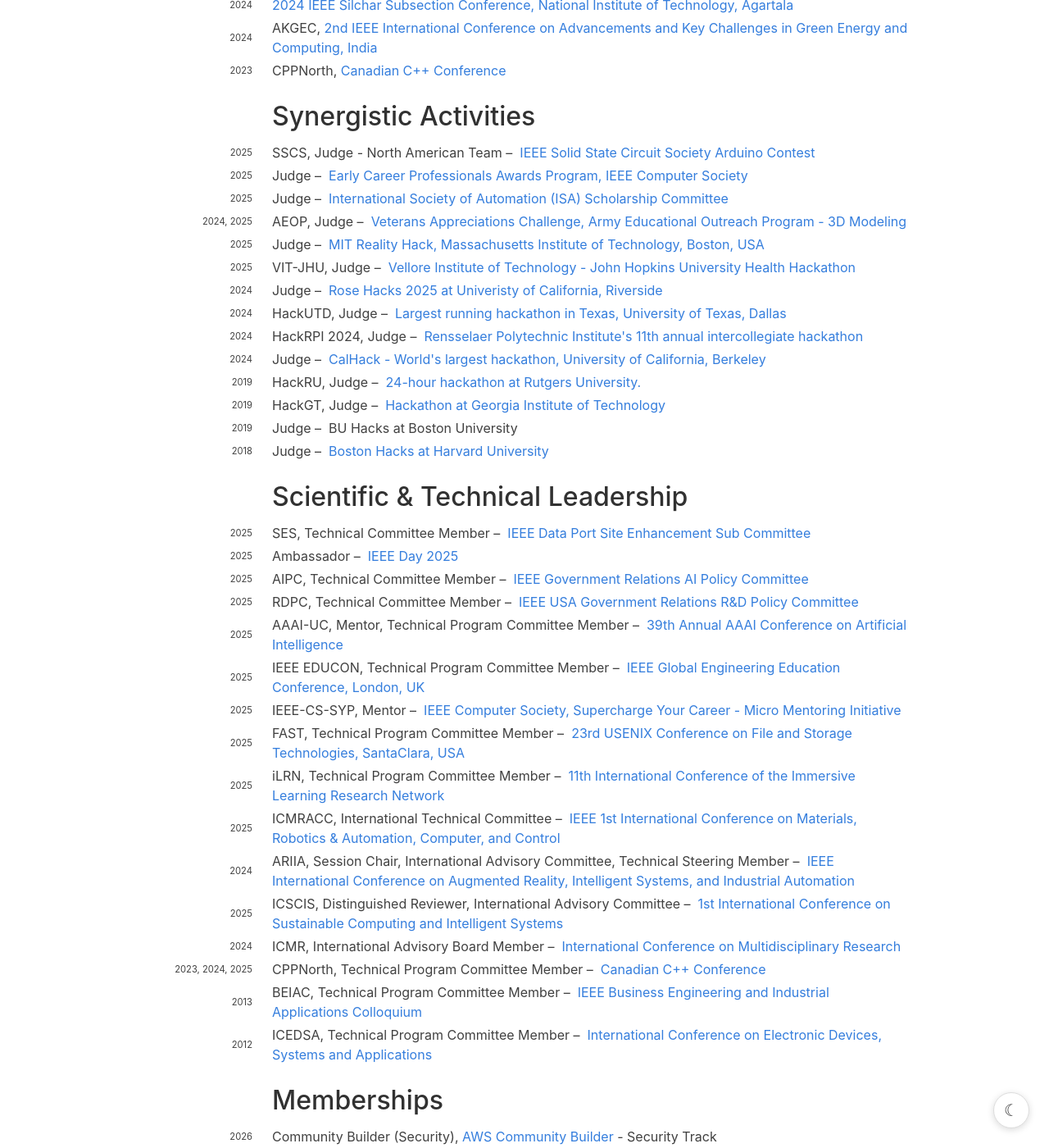
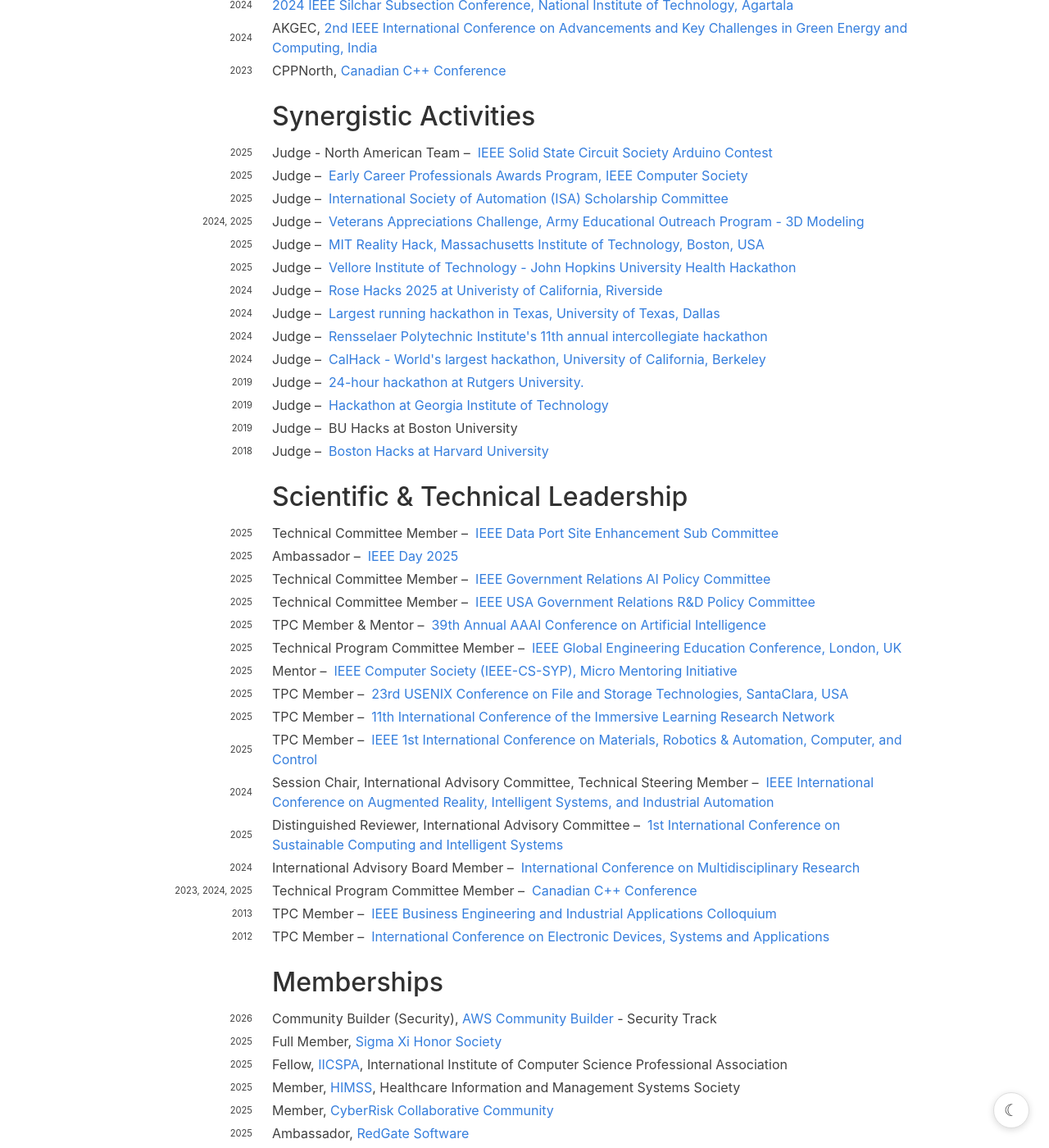
Before and after one commit to hariharanragothaman/hariharanragothaman.github.io, a Jekyll site: the page built from cv.md, in a window 1280 px wide and 1400 px high, scrolled down 7612 px. Shown: the whole window at 82% size. Built offline with Jekyll 4.4.1, drawn with Linux system fonts in a browser that asks for light colours; nearby versions of some CDN libraries; some web fonts are replaced.

Commit message:
Clean up Scientific & Technical Leadership section: remove venue shorthands, shorten position titles
Made-with: Cursor

```diff
--- a/_data/pc.yaml
+++ b/_data/pc.yaml
@@ -1,111 +1,95 @@
 - venue: IEEE Data Port Site Enhancement Sub Committee
-  venue-shorthand: SES
   position: Technical Committee Member
   years:
     - year: 2025
       url: https://ieee-dataport.org/
 
 - venue: IEEE Day 2025
-  venue-shorthand:
   position: Ambassador
   years:
     - year: 2025
       url: https://ieeeday.org/ambassadors-2025/
 
-- venue:   IEEE Government Relations AI Policy Committee
-  venue-shorthand: AIPC
+- venue: IEEE Government Relations AI Policy Committee
   position: Technical Committee Member
   years:
     - year: 2025
       url: https://ieeeusa.org/committees/aipc/
 
 - venue: IEEE USA Government Relations R&D Policy Committee
-  venue-shorthand: RDPC
   position: Technical Committee Member
   years:
     - year: 2025
       url: https://ieeeusa.org/committees/rdpc/
 
 - venue: 39th Annual AAAI Conference on Artificial Intelligence
-  venue-shorthand: AAAI-UC
-  position: Mentor, Technical Program Committee Member
+  position: TPC Member & Mentor
   years:
     - year: 2025
       url: https://aaai.org/conference/aaai/aaai-25/
 
 - venue: IEEE Global Engineering Education Conference, London, UK
-  venue-shorthand: IEEE EDUCON
   position: Technical Program Committee Member
   years:
     - year: 2025
       url: https://2025.ieee-educon.org/
 
-- venue: IEEE Computer Society, Supercharge Your Career - Micro Mentoring Initiative
-  venue-shorthand: IEEE-CS-SYP
+- venue: IEEE Computer Society (IEEE-CS-SYP), Micro Mentoring Initiative
   position: Mentor
   years:
     - year: 2025
       url: https://ieeeusa.org/committees/rdpc/
 
 - venue: 23rd USENIX Conference on File and Storage Technologies, SantaClara, USA
-  venue-shorthand: FAST
-  position: Technical Program Committee Member
+  position: TPC Member
   years:
     - year: 2025
       url: https://fast25ae.usenix.hotcrp.com/users/pc
 
 - venue: 11th International Conference of the Immersive Learning Research Network
-  venue-shorthand: iLRN
-  position: Technical Program Committee Member
+  position: TPC Member
   years:
     - year: 2025
       url: https://www.immersivelrn.org/ilrn2025/organizing-committee/
 
 - venue: IEEE 1st International Conference on Materials, Robotics & Automation, Computer, and Control
-  venue-shorthand: ICMRACC
-  position: International Technical Committee
+  position: TPC Member
   years:
     - year: 2025
       url: https://vjec.ac.in/icmracc/committees/technical-committee/
 
 - venue: IEEE International Conference on Augmented Reality, Intelligent Systems, and Industrial Automation
-  venue-shorthand: ARIIA
   position: Session Chair, International Advisory Committee, Technical Steering Member
   years:
     - year: 2024
       url: https://conference.manipal.edu/ARIIA2024/SessionChair
 
 - venue: 1st International Conference on Sustainable Computing and Intelligent Systems
-  venue-shorthand: ICSCIS
   position: Distinguished Reviewer, International Advisory Committee
   years:
     - year: 2025
       url: https://conference.poornima.edu.in/icscis/committee.html
 
 - venue: International Conference on Multidisciplinary Research
-  venue-shorthand: ICMR
   position: International Advisory Board Member
   years:
     - year: 2024
       url: https://icmr-iitm.com/
 
 - venue: Canadian C++ Conference
-  venue-shorthand: CPPNorth
   position: Technical Program Committee Member
   years:
     - year: 2023, 2024, 2025
       url: https://cppnorth.ca/
 
 - venue: IEEE Business Engineering and Industrial Applications Colloquium
-  venue-shorthand: BEIAC
-  position: Technical Program Committee Member
+  position: TPC Member
   years:
     - year: 2013
       url: https://ieeexplore.ieee.org/xpl/conhome/6554178/proceeding
 
 - venue: International Conference on Electronic Devices, Systems and Applications
-  venue-shorthand: ICEDSA
-  position: Technical Program Committee Member
+  position: TPC Member
   years:
     - year: 2012
       url: https://ieeexplore.ieee.org/xpl/conhome/6504611/proceeding
--- a/_includes/cv/pc.html
+++ b/_includes/cv/pc.html
@@ -16,9 +16,6 @@ Expects a `venue` object with keys:
 </div>
 
 <div>
-    {% if venue.venue-shorthand %}
-    {{ venue.venue-shorthand }},
-    {% endif %}
     {% if venue.position %}
     {{ venue.position }}&nbsp;–&nbsp;
     {% endif %}
```
